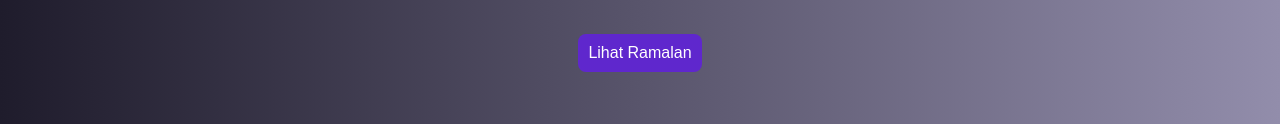
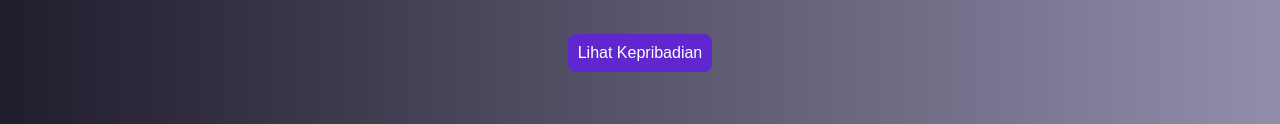
Before and after one commit to cikdon/cekjiwa, a plain HTML site: page index.html in a window 1280 px wide. Shown: the part 515-639 px from the top of the page. Drawn offline with Linux system fonts and the light colour scheme.

Commit message:
Update index.html

```diff
--- a/index.html
+++ b/index.html
@@ -65,7 +65,7 @@
     <br>
     <input type="date" id="birthInput" placeholder="Tanggal Lahirmu...">
     <br>
-    <button onclick="revealPersonality()">Lihat Ramalan</button>
+    <button onclick="revealPersonality()">Lihat Kepribadian</button>
 
     <div id="result"></div>
 
```
